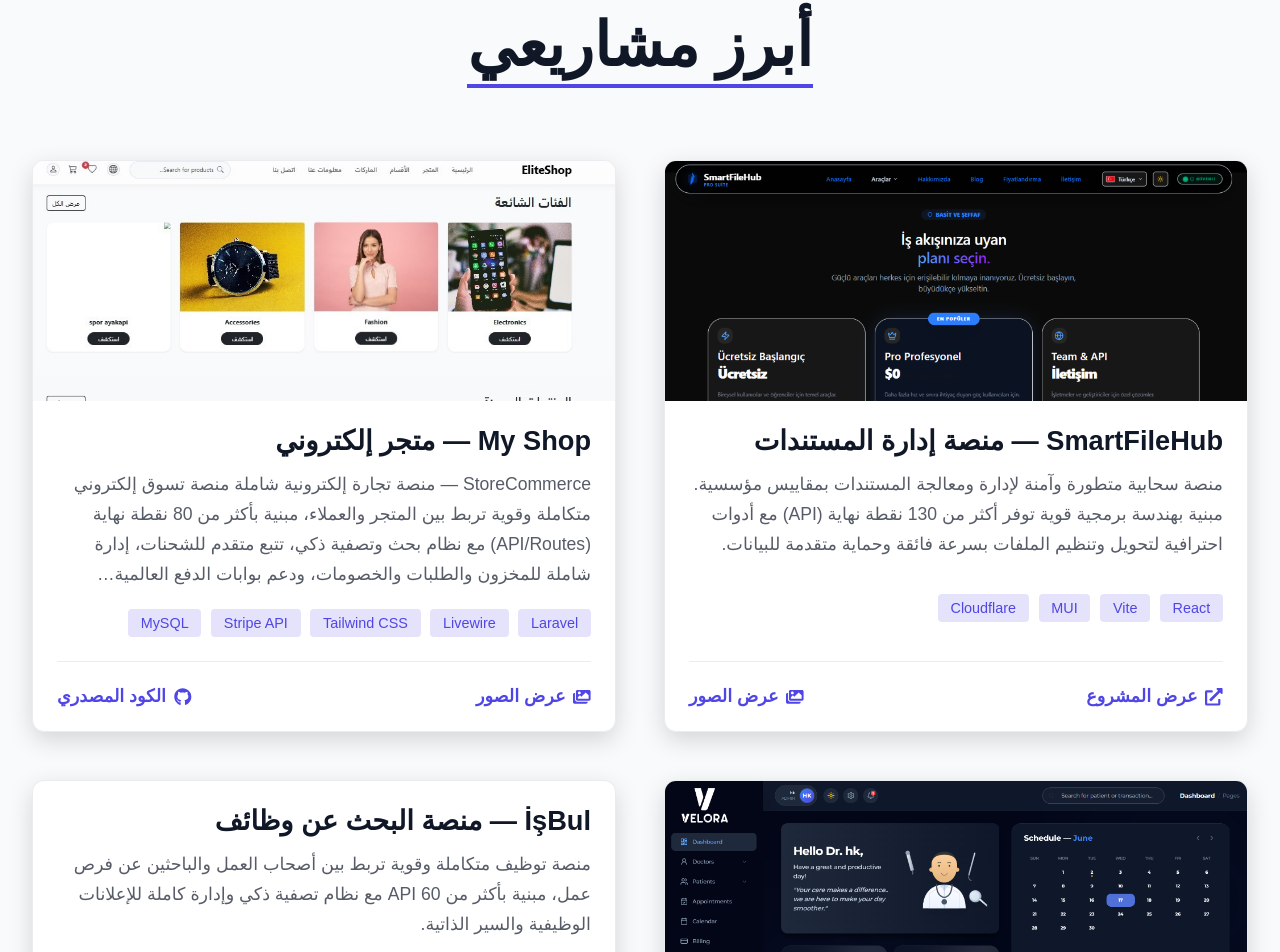
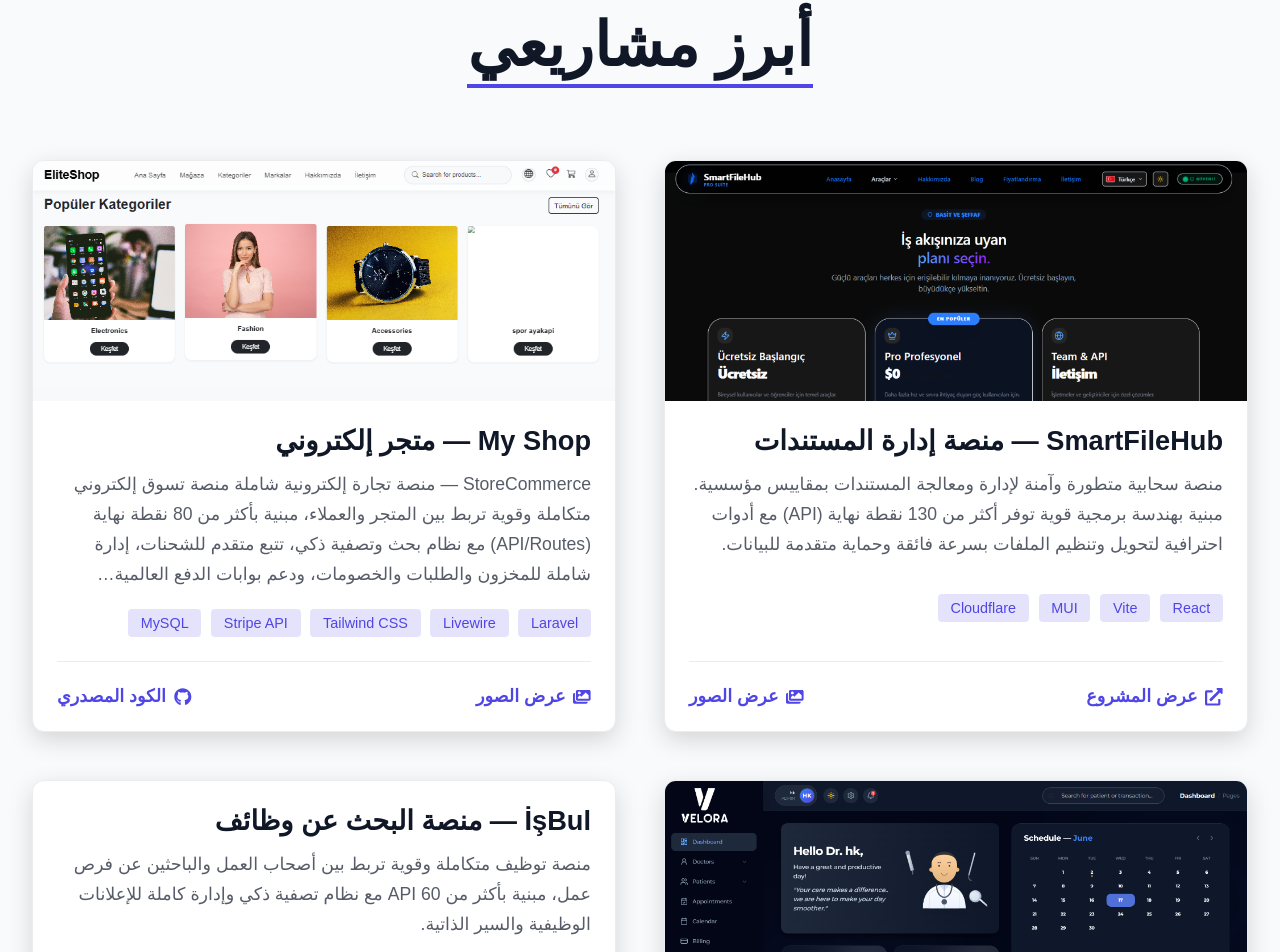
Before and after one commit to Ayham1najeb/portfolio-ayham, a React (Vite) app: page / in a window 1280 px wide. Shown: the part 3044-3996 px from the top of the page. Built offline with nearby package versions, Linux system fonts and the light colour scheme.

Commit message:
Update My Shop cover image to new design

```diff
--- a/src/components/Projects.jsx
+++ b/src/components/Projects.jsx
@@ -557,7 +557,7 @@
             tags: ["Laravel", "Livewire", "Tailwind CSS", "Stripe API", "MySQL"],
             link: "#",
             code: "https://github.com/Ayham1najeb/my-shop",
-            image: `${import.meta.env.BASE_URL}projects/myshop/cover.jpg?v=2`,
+            image: `${import.meta.env.BASE_URL}projects/myshop/cover.png?v=3`,
             gallery: Array.from({ length: 21 }, (_, i) => `${import.meta.env.BASE_URL}projects/myshop/${i + 1}.png`)
         },
         {
```
Also changed, not shown: public/projects/myshop/cover.png (added).
